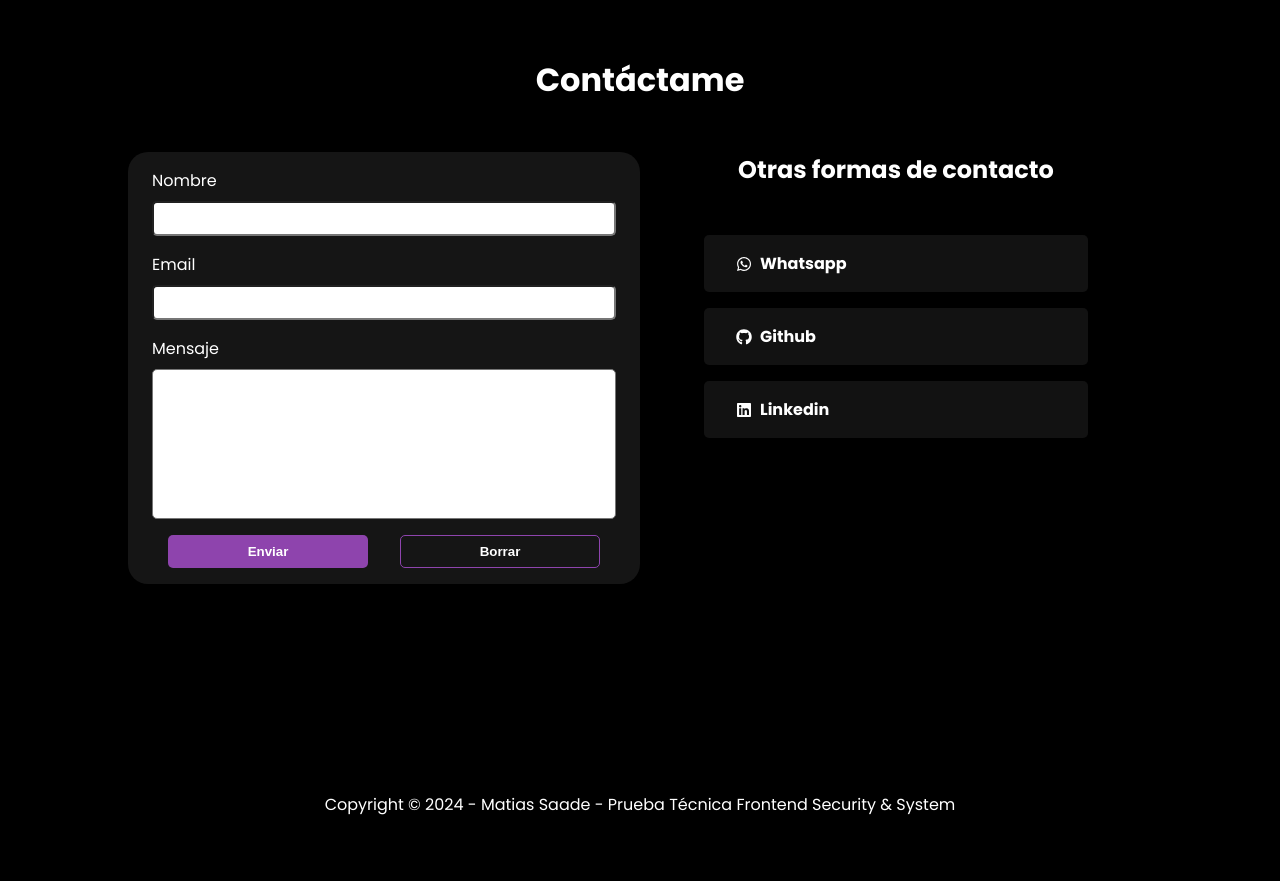
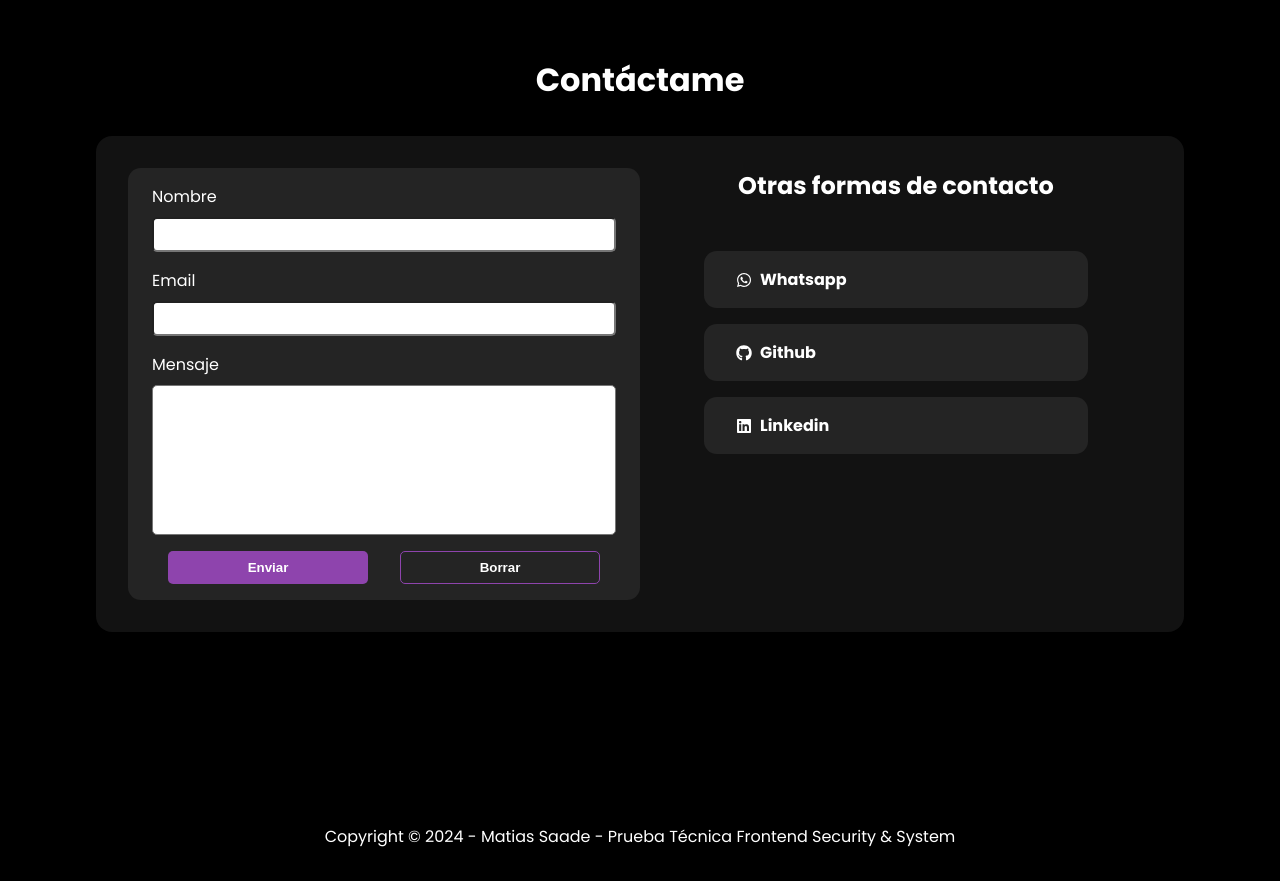
Before and after one commit to Gadd88/prueba_security-system, a Next.js app: page / in a window 1280 px wide. Shown: the part 1180-2061 px from the top of the page. Before the commit the page ends 2029 px from the top, so only its background shows below. Built offline with nearby package versions, Linux system fonts and the light colour scheme.

Commit message:
add: agregado test para componente de perfil

```diff
--- a/src/app/layout.tsx
+++ b/src/app/layout.tsx
@@ -1,8 +1,8 @@
+import { Footer, Navbar } from "@/components";
 import type { Metadata } from "next";
 import { Poppins } from "next/font/google";
+import { Toaster } from 'sonner';
 import "./globals.css";
-import { Navbar, Footer  } from "@/components";
-import { Toaster } from 'sonner';
 
 
 const poppins = Poppins({ subsets: ["latin"], weight: ["400", "500", "600", "700"] });
--- a/src/app/profile/page.tsx
+++ b/src/app/profile/page.tsx
@@ -1,5 +1,4 @@
 import { ProfileCard } from '@/components'
-import React from 'react'
 import userData from '@/userData.json'
 import styles from './page.module.css'
 export default function Profile() {
--- a/src/components/contact/contact.module.css
+++ b/src/components/contact/contact.module.css
@@ -4,7 +4,9 @@
     display: flex;
     flex-direction: column;
     gap: 2rem;
-    padding: 1rem 2rem;
+    padding: 2rem;
+    background-color: #121212;
+    border-radius: 1rem;
     .title{
         text-align: center;
         font-size: 2rem;
@@ -38,9 +40,9 @@
     width: 50%;
     flex-direction: column;
     gap: 1rem;
-    background-color: #151515;
+    background-color: #242424;
     padding: 1rem 1.5rem;
-    border-radius: 20px;
+    border-radius: .8rem;
     .formGroup{
         display: flex;
         flex-direction: column;
@@ -87,7 +89,7 @@
             border: 1px solid #8e44ad;
             transition: .3s;
         }
-        @media (width < 660px){
+        @media (width < 825px){
             flex-direction: column;
             gap: 1rem;
             .btnSubmit, .btnReset {
@@ -118,11 +120,11 @@
             display: flex;
             align-items: center;
             gap: .5rem;
-            background-color: #121212;
+            background-color: #242424;
             padding: 1rem 2rem;
             width: 80%;
             margin: 0 auto;
-            border-radius: 5px;
+            border-radius: .8rem;
             font-weight: bold;
             transition: all .3s linear;
             &:hover{
--- a/src/components/index.ts
+++ b/src/components/index.ts
@@ -1,5 +1,7 @@
+export * from './contact/contact'
 export * from './contact/contact-form'
 export * from './contact/contact-socials'
+export * from './hero/hero'
 export * from './navbar/navbar'
 export * from './footer/footer'
 export * from './profile-card/profile-card'
--- a/src/components/profile-card/profile-card.tsx
+++ b/src/components/profile-card/profile-card.tsx
@@ -1,7 +1,6 @@
 'use client'
 import { UserProfile } from '@/types'
 import Image from 'next/image'
-import React from 'react'
 import styles from './profile.module.css'
 import Link from 'next/link'
 import { Interests } from './components/interests'
@@ -10,7 +9,6 @@ import { usePathname } from 'next/navigation'
 export const ProfileCard = ({ data }: {data: UserProfile}) => {
   const { userProfile } = data
   const pathparam = usePathname()
-  console.log(pathparam)
   return (
     <section>
       <article className={styles.container}>
@@ -25,7 +23,7 @@ export const ProfileCard = ({ data }: {data: UserProfile}) => {
           <Interests interests={userProfile.interests} />
         </div>
         {
-          pathparam.length > 1 &&
+          pathparam?.length > 1 &&
           <div className={styles.btns}>
             <Link href={'/contactme'} className={styles.button}>Contáctame</Link>
             <Link href={'/contactme'} className={styles.button}>Suscríbete a mi Newsletter</Link>
```
Also changed, not shown: src/app/page.tsx (+2 -5 lines), tsconfig.json (+19 -5 lines), 2 other files (tests, documents, lock files or other folders).
